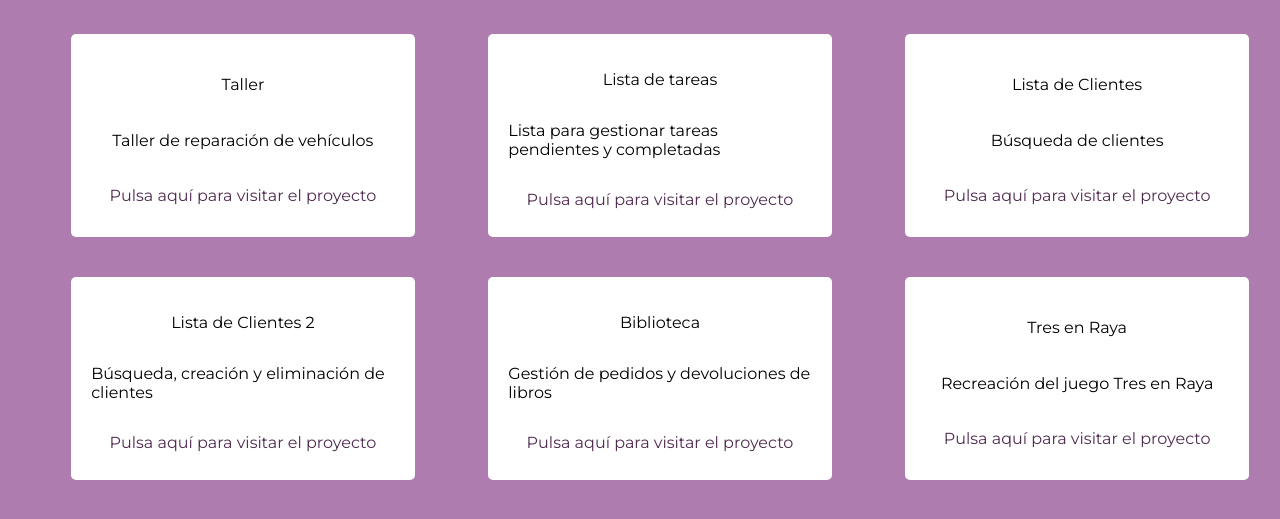
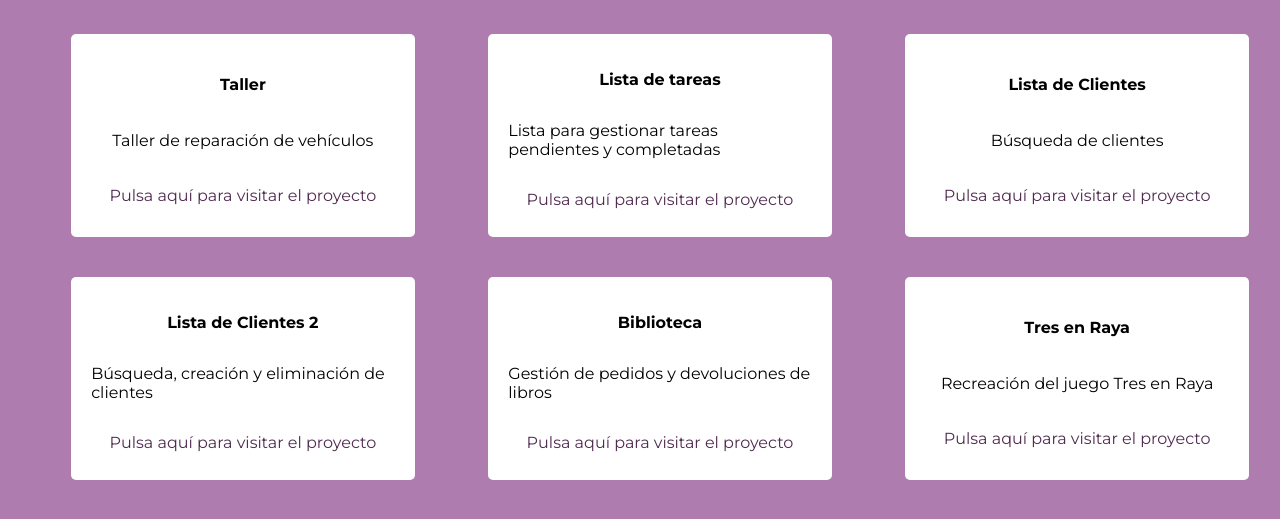
Before and after one commit to adrianoelguapo/despliegue_web, a plain HTML site: page index.html in a window 1280 px wide. Shown: the part 135-654 px from the top of the page. Drawn offline with nearby package versions, Linux system fonts and the light colour scheme.

Commit message:
Titulos arreglaos

```diff
--- a/style.css
+++ b/style.css
@@ -58,3 +58,8 @@ body {
 .tarjeta:hover a {
     color: rgb(123, 63, 136);
 }
+
+
+.titulo{
+    font-weight: bold;
+}
```
